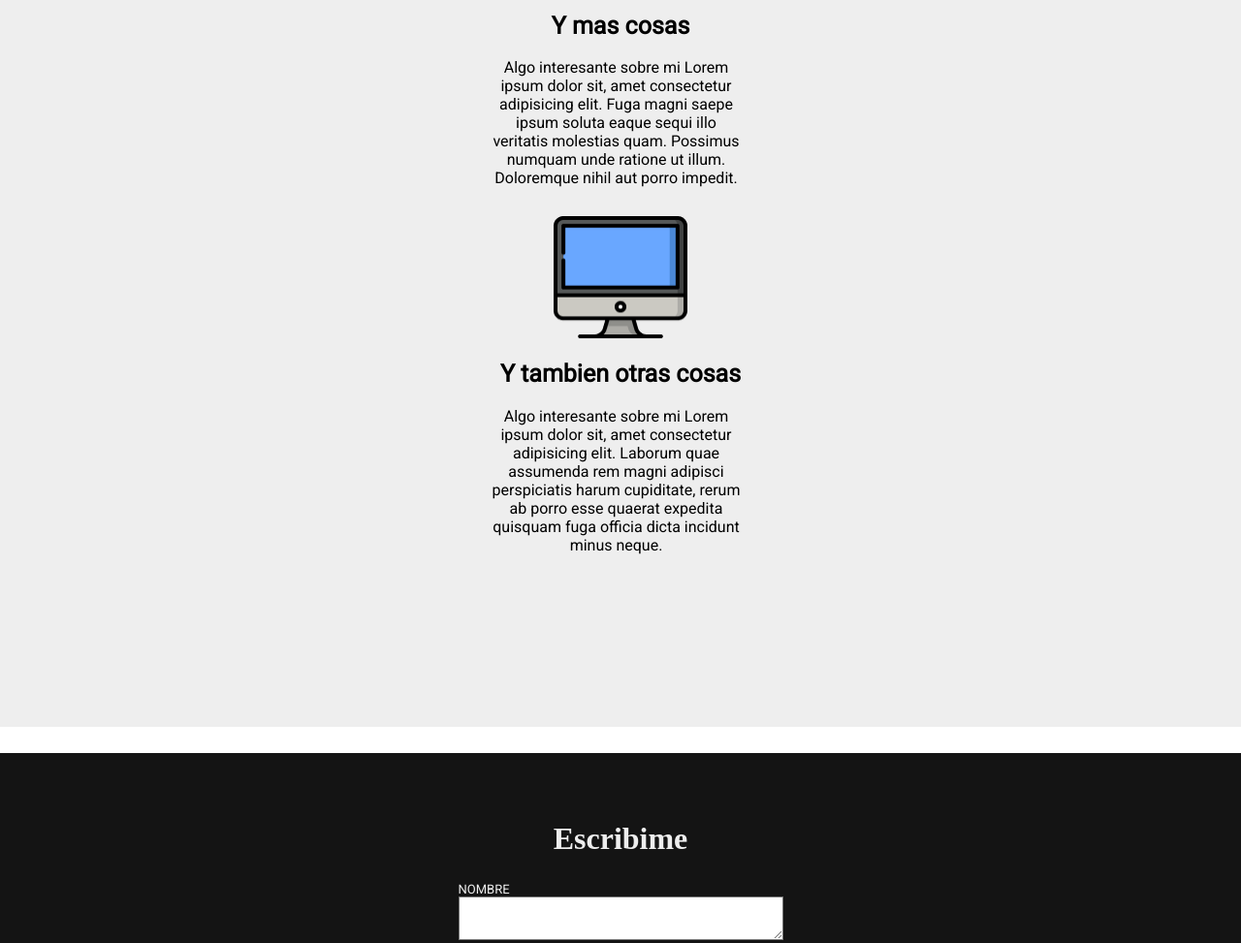
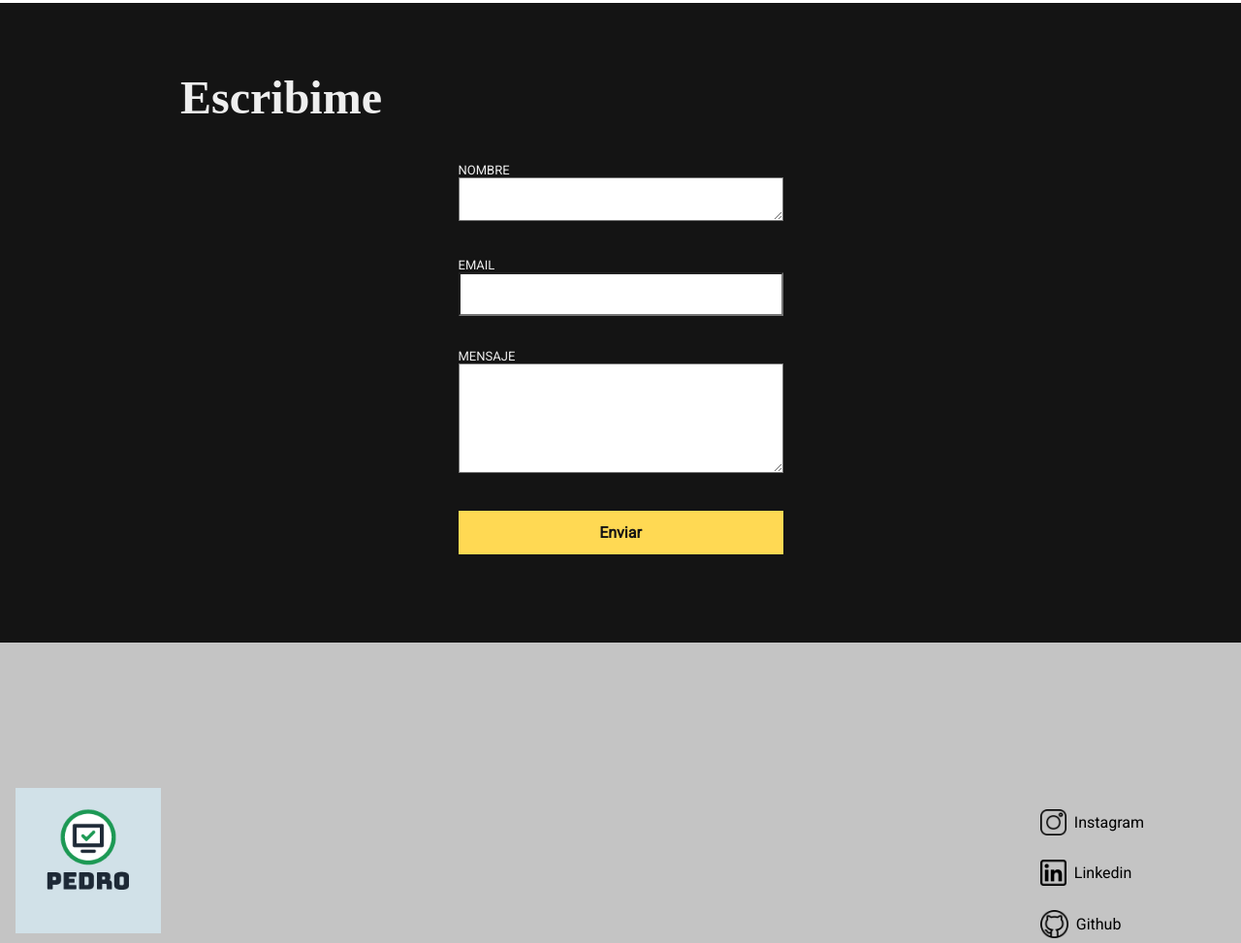
Before and after one commit to pedroMolina-lab/desafio-3, a plain HTML site: page index.html in a window 1280 px wide. Shown: the part 1827-2800 px from the top of the page at 97% size. Drawn offline with nearby package versions, Linux system fonts and the light colour scheme.

Commit message:
correcion

```diff
--- a/index.css
+++ b/index.css
@@ -28,7 +28,7 @@
     justify-content: space-between;
   }
 
-  @media (min-width: 1440px) {
+  @media (min-width: 960px) {
     .icono-derecha {
       display: none;
     }
@@ -49,7 +49,7 @@
     justify-content: space-between;
   }
 
-  @media (min-width: 1440px) {
+  @media (min-width: 960px) {
     .menu-grande {
       display: flex;
       font-family: "Roboto";
@@ -64,7 +64,7 @@
     height: 50px;
   }
 
-  @media (min-width: 1440px) {
+  @media (min-width: 960px) {
     .icono-izquierda {
       width: 95px;
       height: 109px;
@@ -79,7 +79,7 @@
     justify-content: space-between;
   }
 
-  @media (min-width: 1440px) {
+  @media (min-width: 960px) {
     .contenedor-bienvenida {
       flex-direction: row;
       align-items: flex-end;
@@ -99,7 +99,7 @@
     height: 96px;
   }
 
-  @media (min-width: 1440px) {
+  @media (min-width: 960px) {
     .bienvenida {
       align-self: center;
     }
@@ -113,7 +113,7 @@
     align-items: center;
   }
 
-  @media (min-width: 1440px) {
+  @media (min-width: 960px) {
     .foto {
       width: 435px;
       height: 395px;
@@ -152,7 +152,7 @@
     margin: 0 auto;
   }
 
-  @media (min-width: 1440px) {
+  @media (min-width: 960px) {
     .contenedor-logo {
       width: 211px;
       height: 211px;
@@ -175,6 +175,7 @@
       display: flex;
       flex-direction: row-reverse;
       justify-content: center;
+      background-color: #000000;
     }
 
     .contenedor-logo-tilde {
@@ -215,7 +216,7 @@
     text-align: center;
   }
 
-  @media (min-width: 1440px) {
+  @media (min-width: 960px) {
     .contenedor3 {
       height: 604px;
     }
@@ -234,9 +235,9 @@
     margin: 0 auto;
   }
 
-  @media (min-width: 1440px) {
+  @media (min-width: 960px) {
     .hago-cosas {
-      width: 1440px;
+      width: 100%;
       flex-direction: row;
       justify-content: space-between;
       margin-top: 76px;
@@ -287,7 +288,7 @@
     color: #eeeeee;
   }
 
-  @media (min-width: 1440px) {
+  @media (min-width: 960px) {
     .contacto {
       font-size: 48px;
       margin-right: 700px;
@@ -342,7 +343,7 @@
     flex-direction: column;
   }
 
-  @media (min-width: 1440px) {
+  @media (min-width: 960px) {
     .contenedor5 {
       flex-direction: row;
       justify-content: space-between;
@@ -363,7 +364,7 @@
     margin-top: 53px;
   }
 
-  @media (min-width: 1440px) {
+  @media (min-width: 960px) {
     .logo-abajo {
       margin-top: 150px;
       width: 150px;
@@ -382,7 +383,11 @@
     font-family: "Roboto";
   }
 
-  @media (min-width: 1440px) {
+  @media (min-width: 960px) {
+    .contenedor5{
+      background-color: #C4C4C4;
+    }
+
     .nombre-mas-logo {
       font-size: 22px;
     }
```
